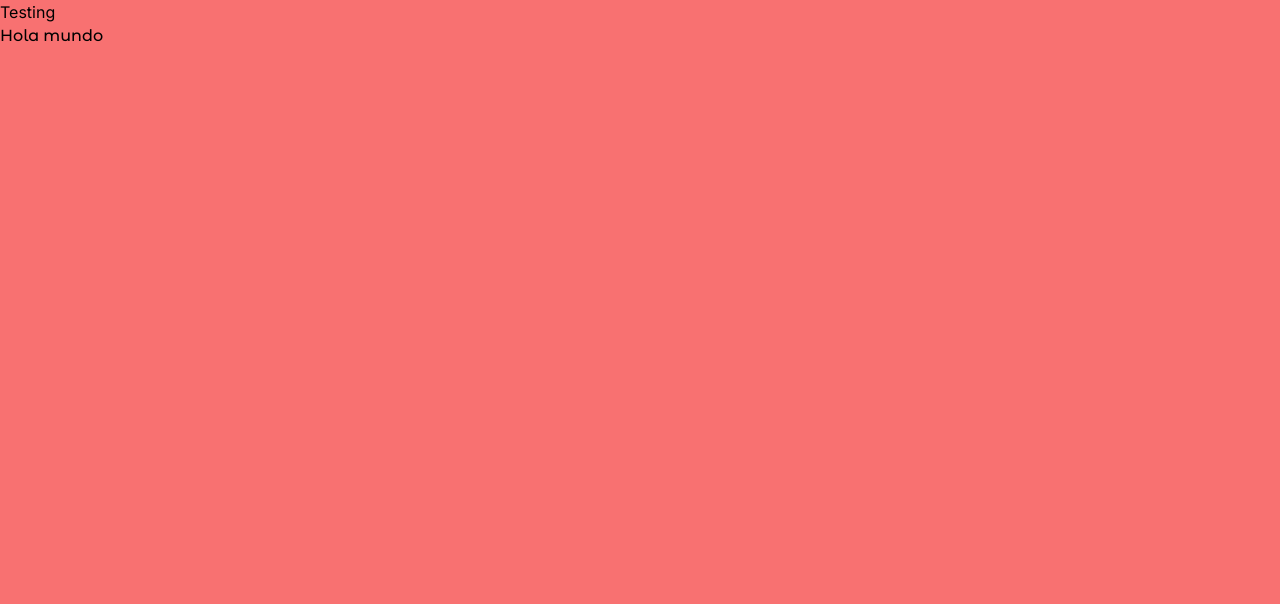
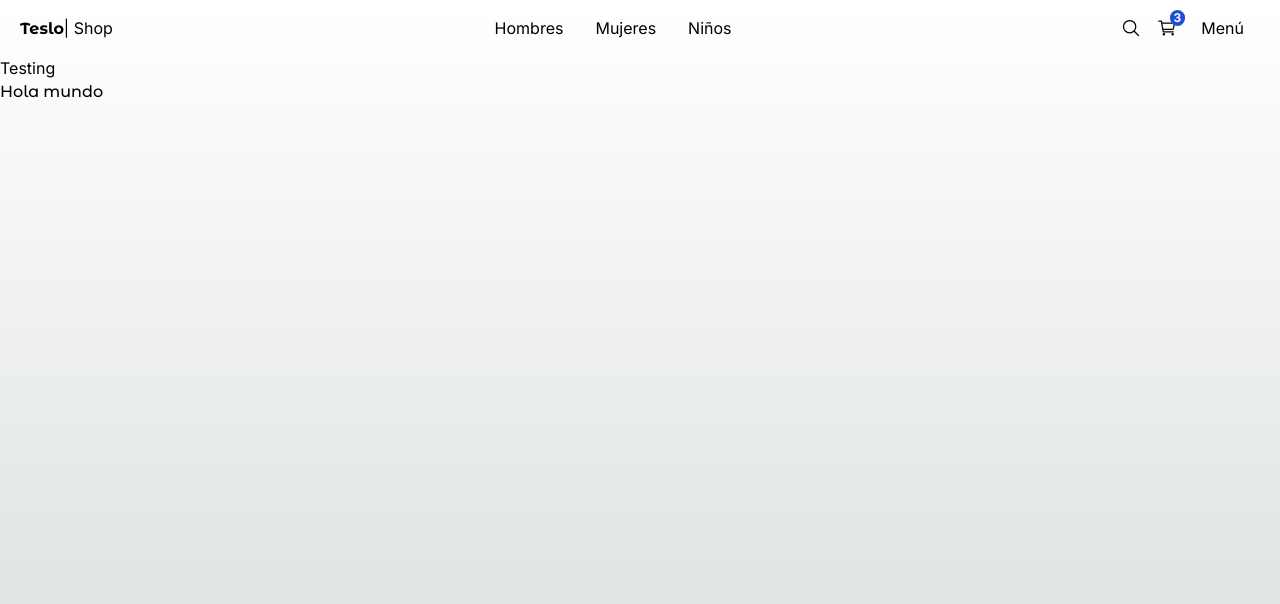
Before and after one commit to martuwilson/teslo-shop-next14, a Next.js app: page / in a window 1280 px wide. Shown: the top 604 px of the page. Built offline with nearby package versions, Linux system fonts and the light colour scheme.

Commit message:
TopMenu added

```diff
--- a/src/app/(shop)/layout.tsx
+++ b/src/app/(shop)/layout.tsx
@@ -1,6 +1,9 @@
+import { TopMenu } from "@/components";
+
 export default function ShopLayout({ children }: { children: React.ReactNode }) {
   return (
-    <main className="min-h-screen bg-red-400">
+    <main className="min-h-screen">
+      <TopMenu />
       {children}
     </main>
   );
--- a/src/components/index.ts
+++ b/src/components/index.ts
@@ -0,0 +1,4 @@
+
+
+
+export * from './ui/top-menu/TopMenu';
--- /dev/null
+++ b/src/components/ui/top-menu/TopMenu.tsx
@@ -0,0 +1,84 @@
+import { titleFont } from "@/config/fonts"
+import Link from "next/link"
+import { IoCartOutline, IoSearchOutline } from "react-icons/io5"
+
+export const TopMenu = () => {
+  return (
+    <nav
+        className="flex px-5 justify-between items-center w-full"
+    >
+        {/* Logo */}
+        <div>
+            <Link
+                href="/"
+            >
+                <span
+                    className={ `${titleFont.className} antialiased font-bold` }
+                >
+                    Teslo
+                </span>
+                <span>
+                    | Shop
+                </span>
+            </Link>
+        </div>
+
+        {/* Center Menu */}
+        <div
+            className="hidden sm:block"
+        >
+            <Link
+                href="/category/men"
+                className="m-2 p-2 rounded-md transition-all hover:bg-gray-100"
+            >
+                Hombres
+            </Link>
+            <Link
+                href="/category/women"
+                className="m-2 p-2 rounded-md transition-all hover:bg-gray-100"
+            >
+                Mujeres
+            </Link>
+            <Link
+                href="/category/kids"
+                className="m-2 p-2 rounded-md transition-all hover:bg-gray-100"
+            >
+                Niños
+            </Link>
+        </div>
+
+        {/* Icons */}
+        <div
+            className="flex items-center"
+        >
+            <Link
+                href="/search"
+                className="mx-2"
+            >
+                <IoSearchOutline className="w-5 h-5"/>
+            </Link>
+            <Link
+                href="/cart"
+                className="mx-2"
+            >
+               <div
+                className="relative"
+               >
+                <span
+                    className="absolute text-xs px-1 rounded-full px-1 font-bold -top-2 -right-2 bg-blue-700 text-white"
+                >3</span>
+                 <IoCartOutline className="w-5 h-5"/>
+               </div>
+            </Link>
+
+            <button
+                className="m-2 p-2 rounded-md transition-all hover:bg-gray-100"
+            >
+                Menú
+            </button>
+
+        </div>
+
+    </nav>
+  )
+}
```
Also changed, not shown: package.json (+5 -4 lines), 1 other file (tests, documents, lock files or other folders).
